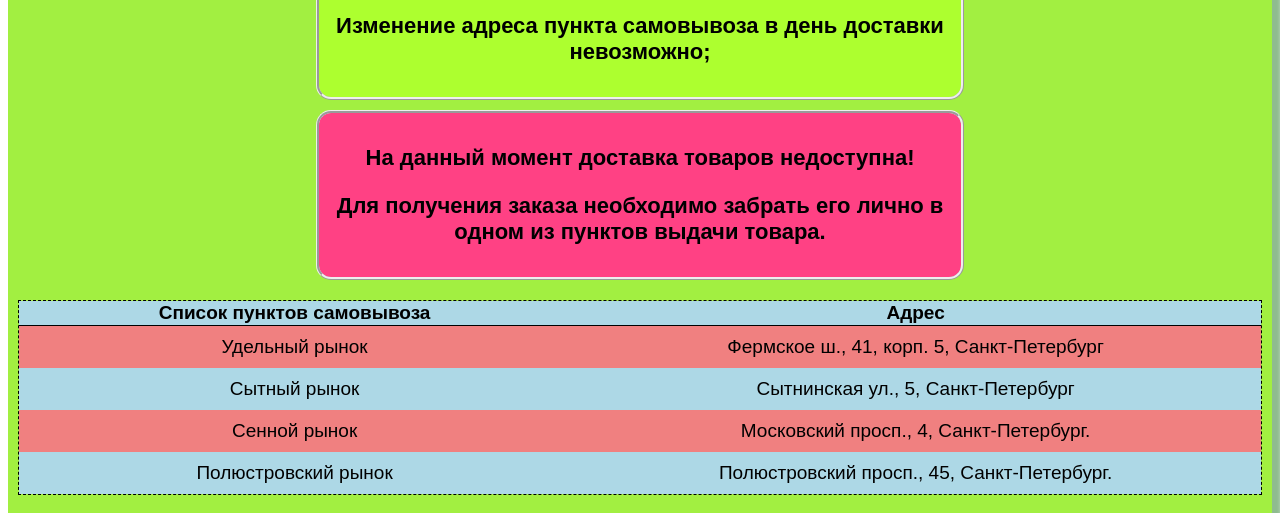
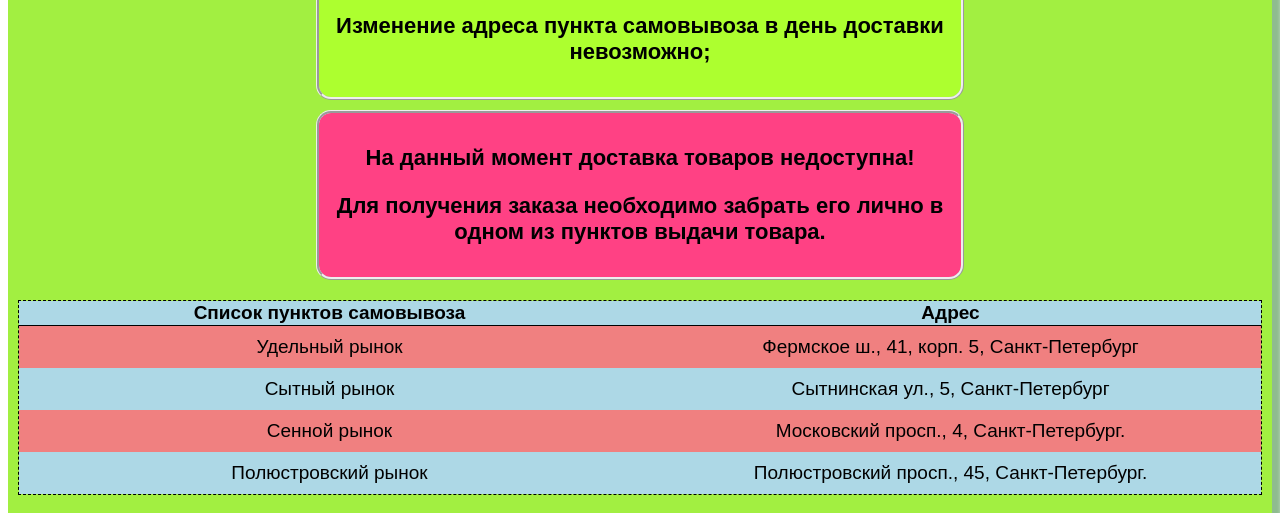
Before and after one commit to Dolphin-in-river/Web_Labs, a plain HTML site: page deliveryAndPayment.html in a window 1280 px wide. Shown: the part 660-1173 px from the top of the page. Drawn offline with Linux system fonts and the light colour scheme; grey boxes are pictures that could not be loaded.

Commit message:
feat: add fr units of measurements

```diff
--- a/Styles/Modules/tableStyles.css
+++ b/Styles/Modules/tableStyles.css
@@ -7,9 +7,7 @@
     border-color:#000;
     border-width: 1px;
     border-style: dashed;
-    grid-template-columns:
-        minmax(200px, auto)
-        minmax(200px, auto);
+    grid-template-columns: 1fr 1fr;
 }
 
 thead,
```
